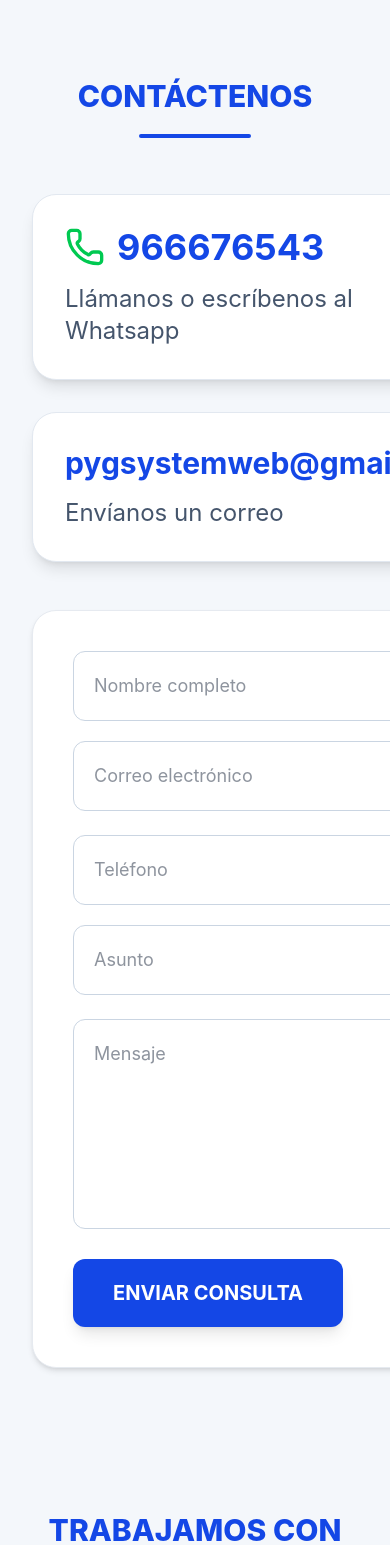
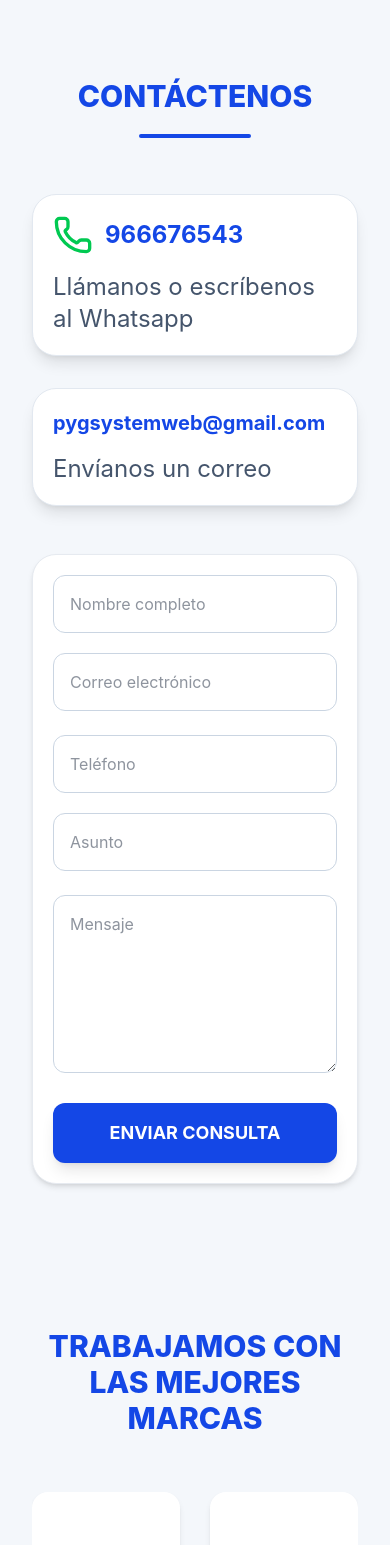
Before and after one commit to pygsystem/pygsystem, a React (Vite) app: page / in a window 390 px wide. Shown: the part 7361-8906 px from the top of the page. Built offline with nearby package versions, Linux system fonts and the light colour scheme.

Commit message:
actulizar7

```diff
--- a/src/App.jsx
+++ b/src/App.jsx
@@ -328,8 +328,8 @@ const brands = [
 
           <div className="grid lg:grid-cols-2 gap-12">
             <div className="space-y-8">
-              <div className="bg-white p-8 rounded-3xl shadow-lg border border-slate-200">
-                <h3 className="text-4xl font-bold mb-4 flex items-center gap-3">
+              <div className="bg-white p-5 md:p-8 rounded-3xl shadow-lg border border-slate-200 overflow-hidden">
+                <h3 className="text-2xl md:text-4xl font-bold mb-4 flex items-center gap-3 break-all">
 
   <Phone className="text-green-500 w-10 h-10" />
 
@@ -339,13 +339,13 @@ const brands = [
                 <p className="text-2xl text-slate-600">Llámanos o escríbenos al Whatsapp</p>
               </div>
 
-              <div className="bg-white p-8 rounded-3xl shadow-lg border border-slate-200">
-                <h3 className="text-3xl font-bold text-blue-700 mb-4">pygsystemweb@gmail.com</h3>
+              <div className="bg-white p-5 md:p-8 rounded-3xl shadow-lg border border-slate-200 overflow-hidden">
+                <h3 className="text-xl md:text-3xl font-bold text-blue-700 mb-4 break-all">pygsystemweb@gmail.com</h3>
                 <p className="text-2xl text-slate-600">Envíanos un correo</p>
               </div>
             </div>
 
-            <div className="bg-white p-10 rounded-[24px] shadow-md border border-[#e6eaf0]">
+            <div className="bg-white p-5 md:p-10 rounded-[24px] shadow-md border border-[#e6eaf0] overflow-hidden">
             <form
   ref={form}
   onSubmit={sendEmail}
@@ -356,34 +356,34 @@ const brands = [
                  type="text"
                  name="nombre"
                  placeholder="Nombre completo"
-                className="border border-slate-300 rounded-xl p-5 text-lg"
+                className="w-full border border-slate-300 rounded-xl p-4 text-base md:text-lg"
 />
                   <input type="email"
                   name="correo"
                   placeholder="Correo electrónico"
-                  className="border border-slate-300 rounded-xl p-5 text-lg" />
+                  className="w-full border border-slate-300 rounded-xl p-4 text-base md:text-lg" />
                 </div>
 
                 <div className="grid md:grid-cols-2 gap-5">
                   <input type="text"
                   name="telefono"
                    placeholder="Teléfono"
-                    className="border border-slate-300 rounded-xl p-5 text-lg" />
+                    className="w-full border border-slate-300 rounded-xl p-4 text-base md:text-lg" />
 
                   <input type="text"
                   name="asunto"
                   placeholder="Asunto"
-                  className="border border-slate-300 rounded-xl p-5 text-lg" />
+                  className="w-full border border-slate-300 rounded-xl p-4 text-base md:text-lg" />
                 </div>
 
                 <textarea
                 name="mensaje"
                 rows="6"
                 placeholder="Mensaje"
-                className="w-full border border-slate-300 rounded-xl p-5 text-lg"></textarea>
+                className="w-full border border-slate-300 rounded-xl p-4 text-base md:text-lg"></textarea>
 
                 <button type= "submit"
-                className="bg-blue-700 hover:bg-blue-800 transition text-white px-10 py-5 rounded-xl text-xl font-bold shadow-lg">
+                className="w-full md:w-auto bg-blue-700 hover:bg-blue-800 transition text-white px-6 md:px-10 py-4 rounded-xl text-lg md:text-xl font-bold shadow-lg">
                   ENVIAR CONSULTA
                 </button>
               </form>
```
